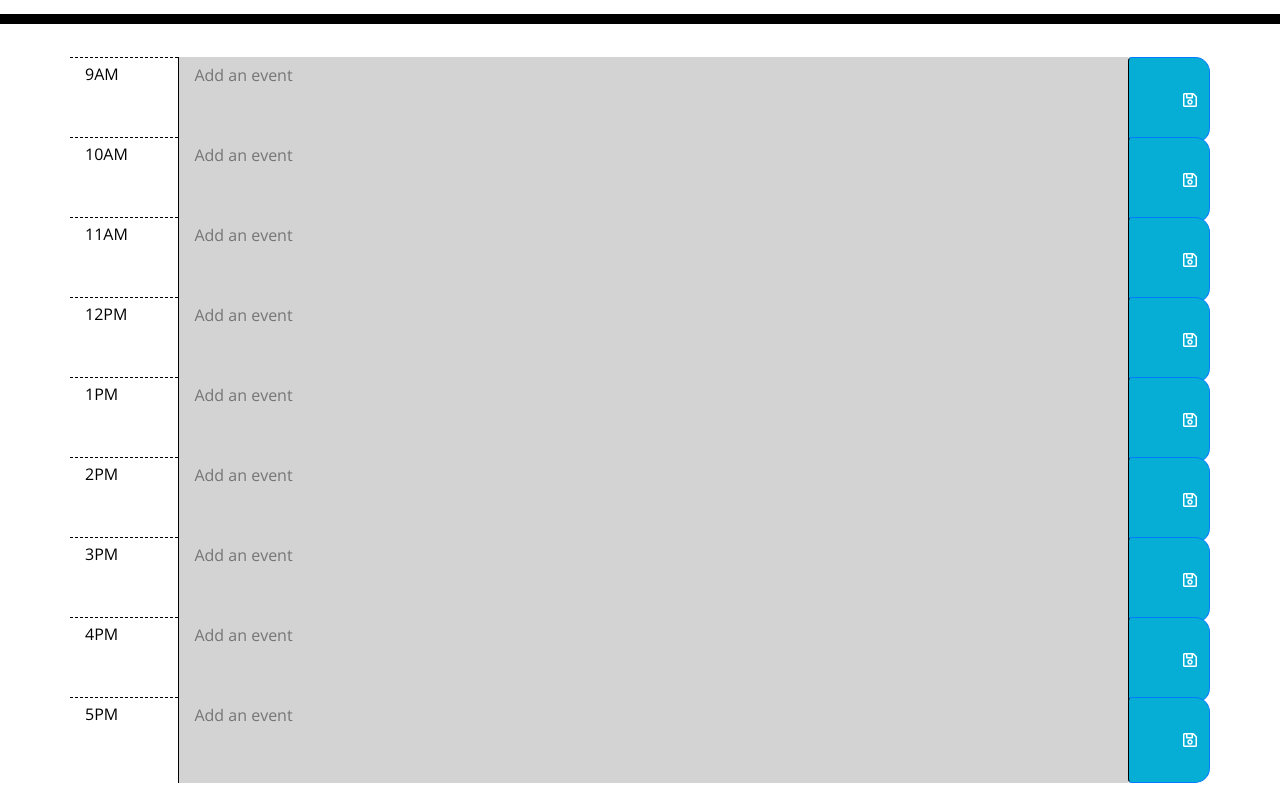
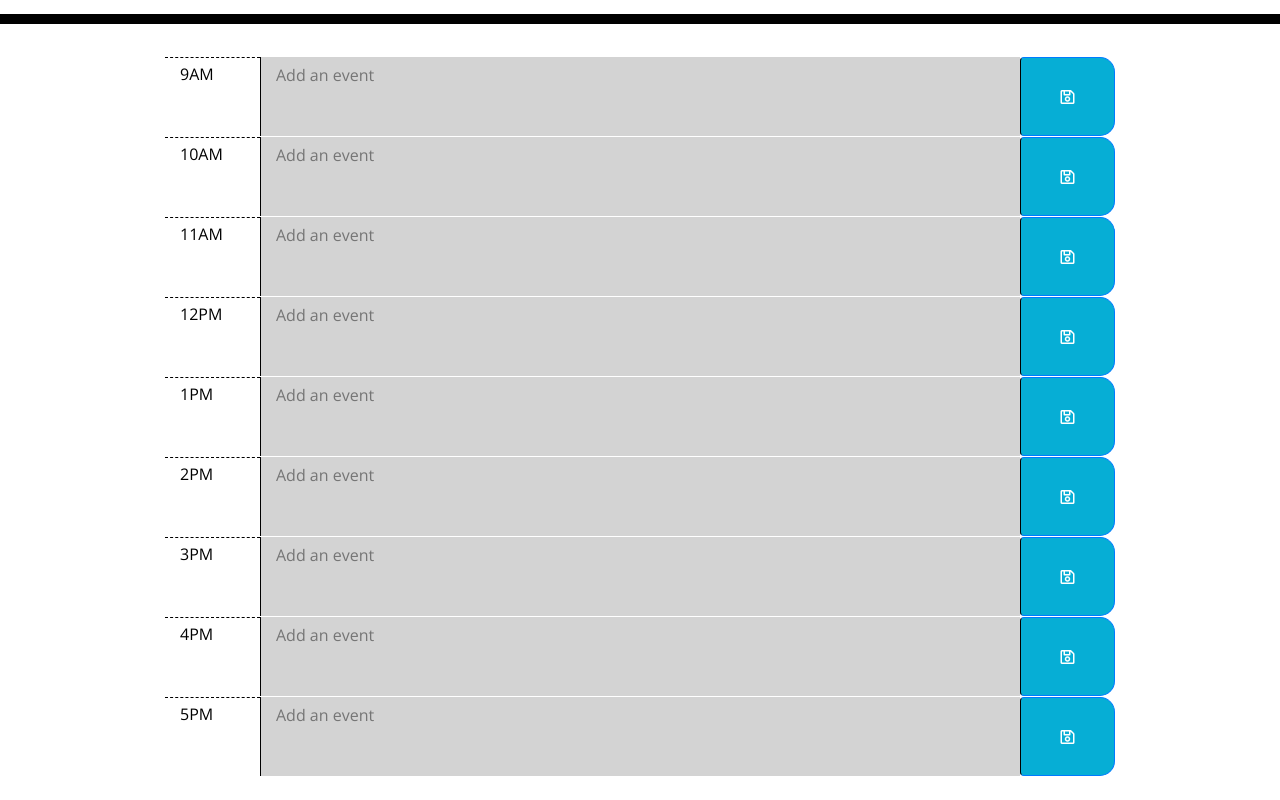
Before and after one commit to macz-norton/work-day-planner, a plain HTML site: page index.html in a window 1280 px wide. Shown: the part 280-1080 px from the top of the page. Drawn offline with nearby package versions, Linux system fonts and the light colour scheme.

Commit message:
Updated spacing of timeblocks and clear schedule button

```diff
--- a/Assets/CSS/style.css
+++ b/Assets/CSS/style.css
@@ -13,6 +13,7 @@ textarea {
   padding: 10px;
 }
 
+/* Header for the workday scheduler */
 .jumbotron {
   text-align: center;
   background-color: transparent;
@@ -42,16 +43,19 @@ textarea {
   border-top: 1px dashed #000000;
 }
 
+/* Class specific to past timeblocks */
 .past {
   background-color: #d3d3d3;
   color: white;
 }
 
+/* Class specific to present timeblocks */
 .present {
   background-color: #ff6961;
   color: white;
 }
 
+/* Class specific to future timeblocks */
 .future {
   background-color: #77dd77;
   color: white;
--- a/index.html
+++ b/index.html
@@ -31,81 +31,82 @@
     </header>
 
     <main class="container">
-      <section class="row">
-        <p class="hour pt-2 col">9AM</p>
-        <textarea class="col-10" id="hour-9" placeholder="Add an event"></textarea>
-        <button class="btn btn-primary saveBtn" type="submit">
+
+      <section class="row justify-content-center">
+        <p class="hour pt-2 col-1">9AM</p>
+        <textarea class="col-8" id="hour-9" placeholder="Add an event"></textarea>
+        <button class="btn btn-primary saveBtn col-1 d-flex align-items-center justify-content-center" type="submit">
           <i class="far fa-save"></i>
         </button>
       </section>
 
-      <section class="row">
-        <p class="hour pt-2 col">10AM</p>
-        <textarea class="col-10" id="hour-10" placeholder="Add an event"></textarea>
-        <button class="btn btn-primary saveBtn" type="submit">
+      <section class="row justify-content-center">
+        <p class="hour pt-2 col-1">10AM</p>
+        <textarea class="col-8" id="hour-10" placeholder="Add an event"></textarea>
+        <button class="btn btn-primary saveBtn col-1 d-flex align-items-center justify-content-center" type="submit">
           <i class="far fa-save"></i>
         </button>
       </section>
 
-      <section class="row">
-        <p class="hour pt-2 col">11AM</p>
-        <textarea class="col-10" id="hour-11" placeholder="Add an event"></textarea>
-        <button class="btn btn-primary saveBtn" type="submit">
+      <section class="row justify-content-center">
+        <p class="hour pt-2 col-1">11AM</p>
+        <textarea class="col-8" id="hour-11" placeholder="Add an event"></textarea>
+        <button class="btn btn-primary saveBtn col-1 d-flex align-items-center justify-content-center" type="submit">
           <i class="far fa-save"></i>
         </button>
       </section>
 
-      <section class="row">
-        <p class="hour pt-2 col">12PM</p>
-        <textarea class="col-10" id="hour-12" placeholder="Add an event"></textarea>
-        <button class="btn btn-primary saveBtn" type="submit">
+      <section class="row justify-content-center">
+        <p class="hour pt-2 col-1">12PM</p>
+        <textarea class="col-8" id="hour-12" placeholder="Add an event"></textarea>
+        <button class="btn btn-primary saveBtn col-1 d-flex align-items-center justify-content-center" type="submit">
           <i class="far fa-save"></i>
         </button>
       </section>
 
-      <section class="row">
-        <p class="hour pt-2 col">1PM</p>
-        <textarea class="col-10" id="hour-13" placeholder="Add an event"></textarea>
-        <button class="btn btn-primary saveBtn" type="submit">
+      <section class="row justify-content-center">
+        <p class="hour pt-2 col-1">1PM</p>
+        <textarea class="col-8" id="hour-13" placeholder="Add an event"></textarea>
+        <button class="btn btn-primary saveBtn col-1 d-flex align-items-center justify-content-center" type="submit">
           <i class="far fa-save"></i>
         </button>
       </section>
 
-      <section class="row">
-        <p class="hour pt-2 col">2PM</p>
-        <textarea class="col-10" id="hour-14" placeholder="Add an event"></textarea>
-        <button class="btn btn-primary saveBtn" type="submit">
+      <section class="row justify-content-center">
+        <p class="hour pt-2 col-1">2PM</p>
+        <textarea class="col-8" id="hour-14" placeholder="Add an event"></textarea>
+        <button class="btn btn-primary saveBtn col-1 d-flex align-items-center justify-content-center" type="submit">
           <i class="far fa-save"></i>
         </button>
       </section>
 
-      <section class="row">
-        <p class="hour pt-2 col">3PM</p>
-        <textarea class="col-10" id="hour-15" placeholder="Add an event"></textarea>
-        <button class="btn btn-primary saveBtn" type="submit">
+      <section class="row justify-content-center">
+        <p class="hour pt-2 col-1">3PM</p>
+        <textarea class="col-8" id="hour-15" placeholder="Add an event"></textarea>
+        <button class="btn btn-primary saveBtn col-1 d-flex align-items-center justify-content-center" type="submit">
           <i class="far fa-save"></i>
         </button>
       </section>
 
-      <section class="row">
-        <p class="hour pt-2 col">4PM</p>
-        <textarea class="col-10" id="hour-16" placeholder="Add an event"></textarea>
-        <button class="btn btn-primary saveBtn" type="submit">
+      <section class="row justify-content-center">
+        <p class="hour pt-2 col-1">4PM</p>
+        <textarea class="col-8" id="hour-16" placeholder="Add an event"></textarea>
+        <button class="btn btn-primary saveBtn col-1 d-flex align-items-center justify-content-center" type="submit">
           <i class="far fa-save"></i>
         </button>
       </section>
 
-      <section class="row">
-        <p class="hour pt-2 col">5PM</p>
-        <textarea class="col-10" id="hour-17" placeholder="Add an event"></textarea>
-        <button class="btn btn-primary saveBtn" type="submit">
+      <section class="row justify-content-center">
+        <p class="hour pt-2 col-1">5PM</p>
+        <textarea class="col-8" id="hour-17" placeholder="Add an event"></textarea>
+        <button class="btn btn-primary saveBtn col-1 d-flex align-items-center justify-content-center" type="submit">
           <i class="far fa-save"></i>
         </button>
       </section>
 
-      <section class="mt-5 d-flex justify-content-center">
+      <section class="d-flex justify-content-center jumbotron">
         <button class="btn btn-primary clearStorage" type="submit">
-          <p>Clear Schedule</p>
+          <p class="mb-0">Clear Schedule</p>
         </button>
       </section>
 
```
Also changed, not shown: 1 other file.
